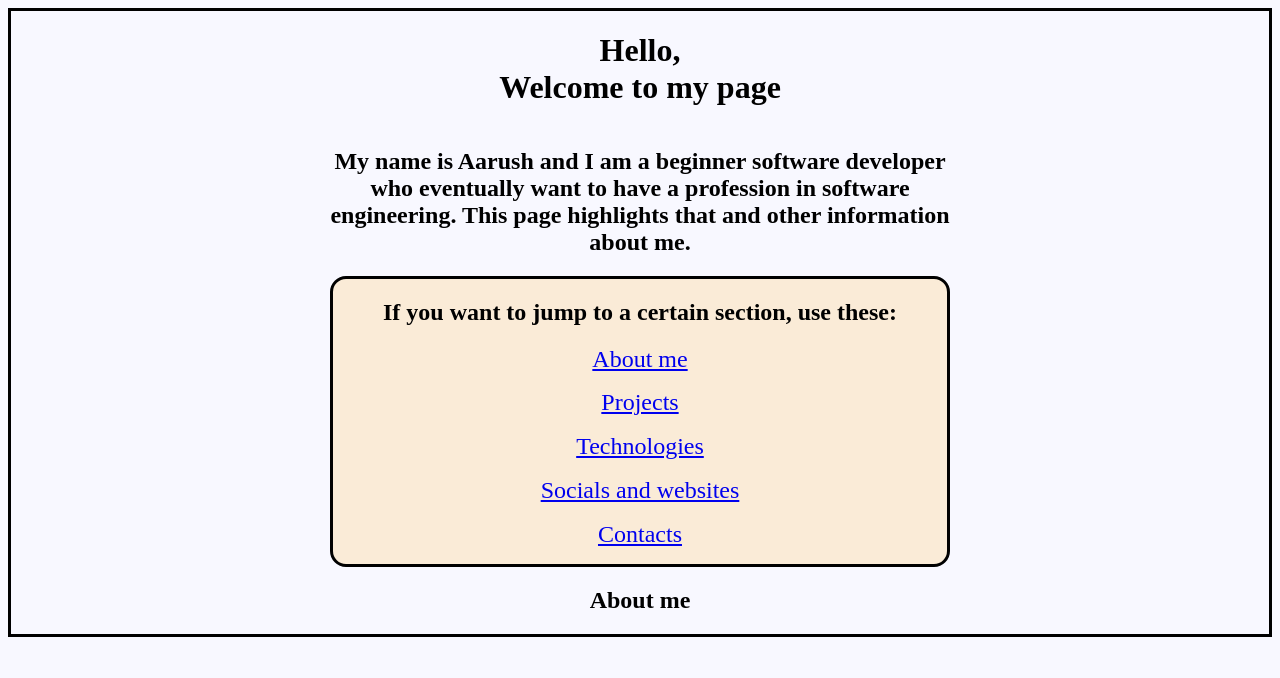
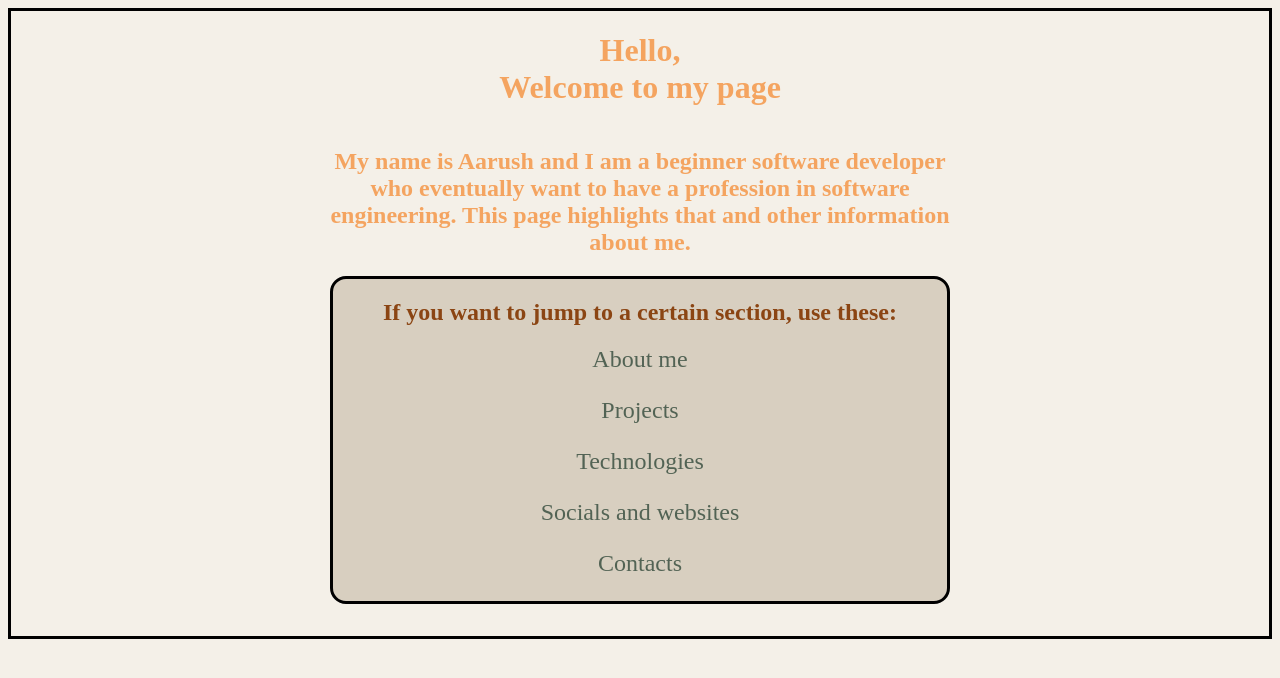
Before and after one commit to Blitz-sys/Me, a website: page src/index.html in a window 1280 px wide. Drawn offline with Linux system fonts and the light colour scheme.

Commit message:
Update HTML structure and styles for portfolio page

```diff
--- a/src/index.html
+++ b/src/index.html
@@ -4,7 +4,7 @@
   <meta charset="UTF-8">
   <link rel="stylesheet" href="style.css">
   <script src="main.js" defer></script>
-  <link rel="icon" href="images/" type="image/png">
+  <!--<link rel="icon" href="images/" type="image/png"> -->
 </head>
 <body>
     <h1 id="title">Hello, <br> Welcome to my page</h1>
@@ -14,17 +14,20 @@
         engineering. This page highlights that and other information <br>
         about me.
     </h2>
+
     <nav>
-        <h2>
+        <h2 class="embedded-heading">
             If you want to jump to a certain section, use these:
-
         </h2>
-        <a href="#about-me">About me</a>
-        <a href="#projects">Projects</a>
-        <a href="#technologies">Technologies</a>
-        <a href="#socials-and-websites">Socials and websites</a>
-        <a href="#contacts">Contacts</a>
+        <a href="#about-me" draggable="false">About me</a>
+        <br>
+        <a href="#projects" draggable="false">Projects</a>
+        <br>
+        <a href="#technologies" draggable="false">Technologies</a>
+        <br>
+        <a href="#socials-and-websites" draggable="false">Socials and websites</a>
+        <br>
+        <a href="#contacts" draggable="false">Contacts</a>
     </nav>
-    <h2 id="about-me">About me</h2>
 </body>
 </html>
--- a/src/style.css
+++ b/src/style.css
@@ -1,5 +1,5 @@
 html {
-    background-color: ghostwhite;
+    background-color: #F4F0E8;
 }
 body {
     border: solid;
@@ -11,10 +11,21 @@ body {
 nav {
     border: solid;
     border-radius: 1em;
-    background-color: antiquewhite;
+    background-color: #D8CFC0;
+    margin-bottom: 2em;
 }
 nav a {
-    display: block;
-    margin: 0.7em;
+    color: #526354;
+    margin-bottom: 1em;
+}
+ a {
+    display: inline-block;
     font-size: 1.5em;
+    text-decoration: none;
 }
+h1, h2 {
+    color: sandybrown;
+}
+.embedded-heading {
+    color: saddlebrown;
+}
```
